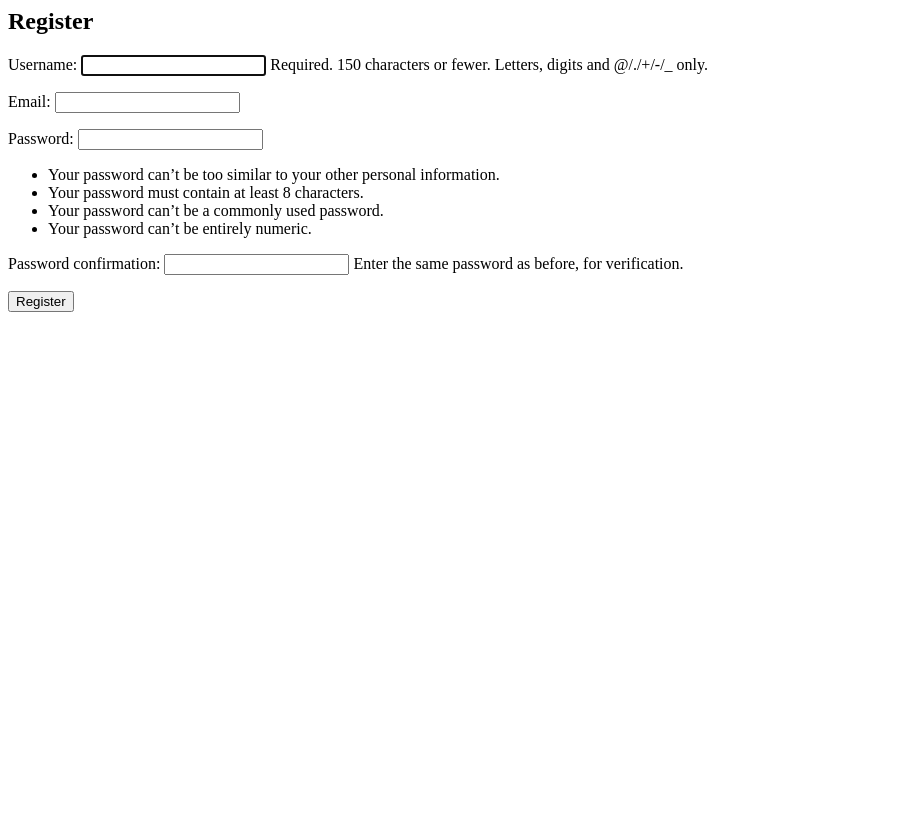
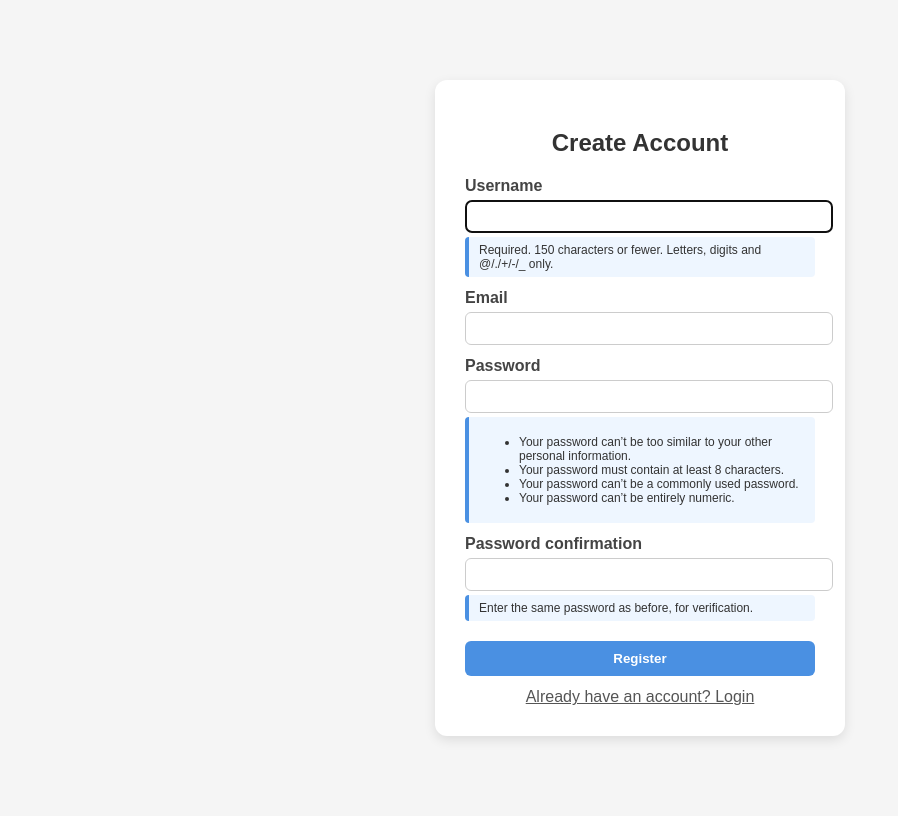
Before and after one commit to the-hemant-parmar/BookBazaar, a Django app: page /register/ in a window 1280 px wide. Shown: the whole page, without its empty margins (0-898 px from the left). Before the commit the page ends 312 px from the top, so only its background shows below. Run offline with Django 5.2, Linux system fonts and the light colour scheme.

Commit message:
beutify login and register

```diff
--- a/bookbazaar/templates/books/register.html
+++ b/bookbazaar/templates/books/register.html
@@ -1,6 +1,103 @@
-<h2>Register</h2>
-<form method="POST">
-    {% csrf_token %}
-    {{ form.as_p }}
-    <button type="submit">Register</button>
-</form>
+<!DOCTYPE html>
+<html>
+
+<head>
+    <title>Register - BookBazaar</title>
+    <style>
+        body {
+            font-family: sans-serif;
+            background-color: #f5f5f5;
+            display: flex;
+            justify-content: center;
+            align-items: center;
+            height: 100vh;
+        }
+
+        .form-container {
+            background: white;
+            padding: 30px;
+            border-radius: 12px;
+            box-shadow: 0 4px 12px rgba(0, 0, 0, 0.1);
+            width: 350px;
+        }
+
+        h2 {
+            text-align: center;
+            margin-bottom: 20px;
+            color: #333;
+        }
+
+        label {
+            display: block;
+            margin-top: 12px;
+            font-weight: bold;
+            color: #444;
+        }
+
+        input[type="text"],
+        input[type="password"],
+        input[type="email"] {
+            width: 100%;
+            padding: 8px;
+            margin-top: 5px;
+            border: 1px solid #ccc;
+            border-radius: 6px;
+        }
+
+        .tip {
+            font-size: 12px;
+            background-color: #eef6ff;
+            padding: 6px 10px;
+            border-left: 4px solid #4A90E2;
+            margin-top: 4px;
+            color: #333;
+            border-radius: 4px;
+        }
+
+        button {
+            margin-top: 20px;
+            width: 100%;
+            padding: 10px;
+            background-color: #4A90E2;
+            color: white;
+            border: none;
+            border-radius: 6px;
+            cursor: pointer;
+            font-weight: bold;
+        }
+
+        button:hover {
+            background-color: #357ABD;
+        }
+
+        .login-link {
+            text-align: center;
+            margin-top: 12px;
+            display: block;
+            color: #555;
+        }
+    </style>
+</head>
+
+<body>
+    <div class="form-container">
+        <h2>Create Account</h2>
+        <form method="POST">
+            {% csrf_token %}
+            {% for field in form %}
+            <label for="{{ field.id_for_label }}">{{ field.label }}</label>
+            {{ field }}
+            {% if field.help_text %}
+            <div class="tip">{{ field.help_text|safe }}</div>
+            {% endif %}
+            {% for error in field.errors %}
+            <div style="color: red; font-size: 12px;">{{ error }}</div>
+            {% endfor %}
+            {% endfor %}
+            <button type="submit">Register</button>
+        </form>
+        <a class="login-link" href="{% url 'login' %}">Already have an account? Login</a>
+    </div>
+</body>
+
+</html>
```
Also changed, not shown: bookbazaar/templates/registration/login.html (+77 -0 lines).
